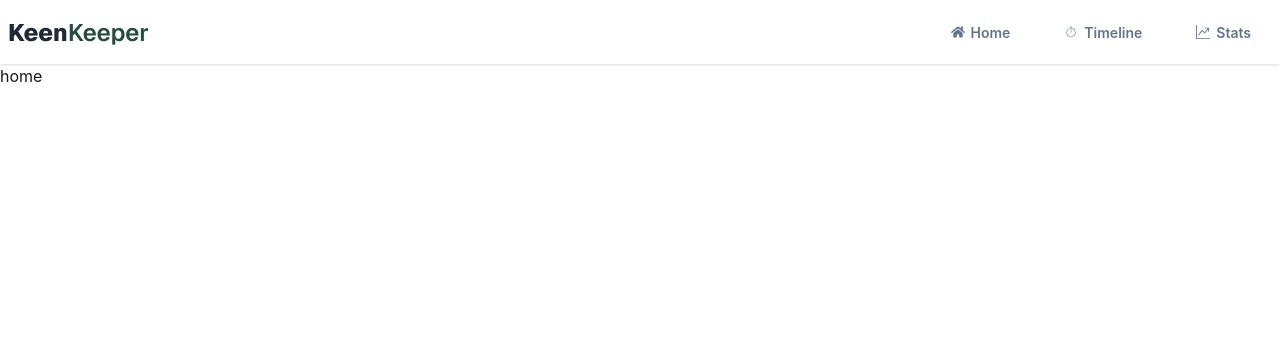
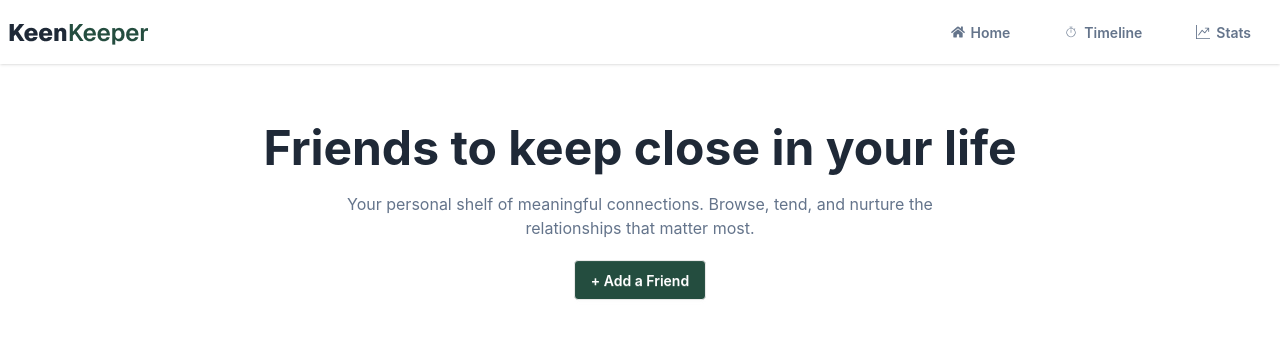
Before and after one commit to with-ph-b13/a-7, a React (Vite) app: page / in a window 1280 px wide. Shown: the top 338 px of the page. Built offline with nearby package versions, Linux system fonts and the light colour scheme.

Commit message:
added the banner

```diff
--- a/src/components/Banner/Banner.jsx
+++ b/src/components/Banner/Banner.jsx
@@ -3,33 +3,10 @@ import React from 'react';
 const Banner = () => {
     return (
         <div className='flex flex-col justify-center items-center mt-15 gap-5 text-center'>
-            <h1 className='font-bold text-3xl md:text-5xl text-[#1F2937] '>Friends to keep close in your life</h1>
+            <h1 className='font-bold text-5xl text-[#1F2937] '>Friends to keep close in your life</h1>
             <p className='text-[16px] text-[#64748B] font-normal'>Your personal shelf of meaningful connections. Browse, tend, and nurture the <br />
-                relationships that matter most.</p>
-            <button className='btn bg-[#244D3F] text-white hover:bg-[#244D3F99] hover:text-black'>+ Add a Friend</button>
-
-
-           <div className="grid grid-cols-1 md:grid-cols-4 w-full gap-6">
-             <div className='flex flex-col justify-center items-center gap-2.5 px-3 py-7 border-2 w-full border-gray-100 rounded-2xl'>
-                <h1 className='text-3xl font-semibold text-[#244D3F]'>8</h1>
-                <p className='text-lg text-gray-500'>Total Friends</p>
-            </div>
-             <div className='flex flex-col justify-center items-center gap-2.5 px-3 py-7 border-2 w-full border-gray-100 rounded-2xl'>
-                <h1 className='text-3xl font-semibold text-[#244D3F]'>3</h1>
-                <p className='text-lg text-gray-500'>On Track</p>
-            </div>
-             <div className='flex flex-col justify-center items-center gap-2.5 px-3 py-7 border-2 w-full border-gray-100 rounded-2xl'>
-                <h1 className='text-3xl font-semibold text-[#244D3F]'>6</h1>
-                <p className='text-lg text-gray-500'>Need Attention</p>
-            </div>
-             <div className='flex flex-col justify-center items-center gap-2.5 px-3 py-7 border-2 w-full border-gray-100 rounded-2xl'>
-                <h1 className='text-3xl font-semibold text-[#244D3F]'>10</h1>
-                <p className='text-lg text-gray-500'>Interactions This Month</p>
-            </div>
-           </div>
-
-
-
+relationships that matter most.</p>
+<button className='btn bg-[#244D3F] text-white hover:bg-[#244D3F99] hover:text-black'>+ Add a Friend</button>
         </div>
     );
 };
--- a/src/pages/HomePage/Home.jsx
+++ b/src/pages/HomePage/Home.jsx
@@ -1,9 +1,10 @@
 import React from 'react';
+import Banner from '../../components/Banner/Banner';
 
 const Home = () => {
     return (
         <div>
-            home
+            <Banner/>
         </div>
     );
 };
```
